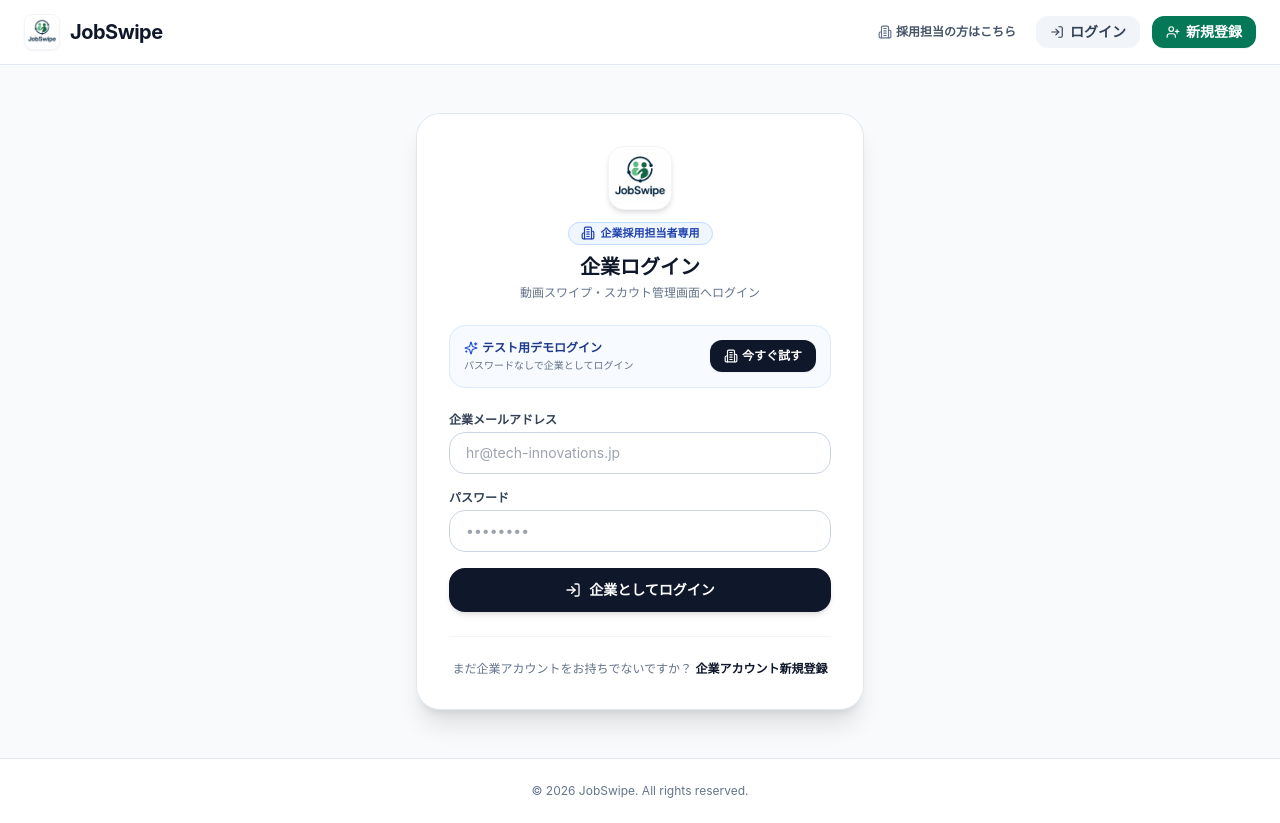
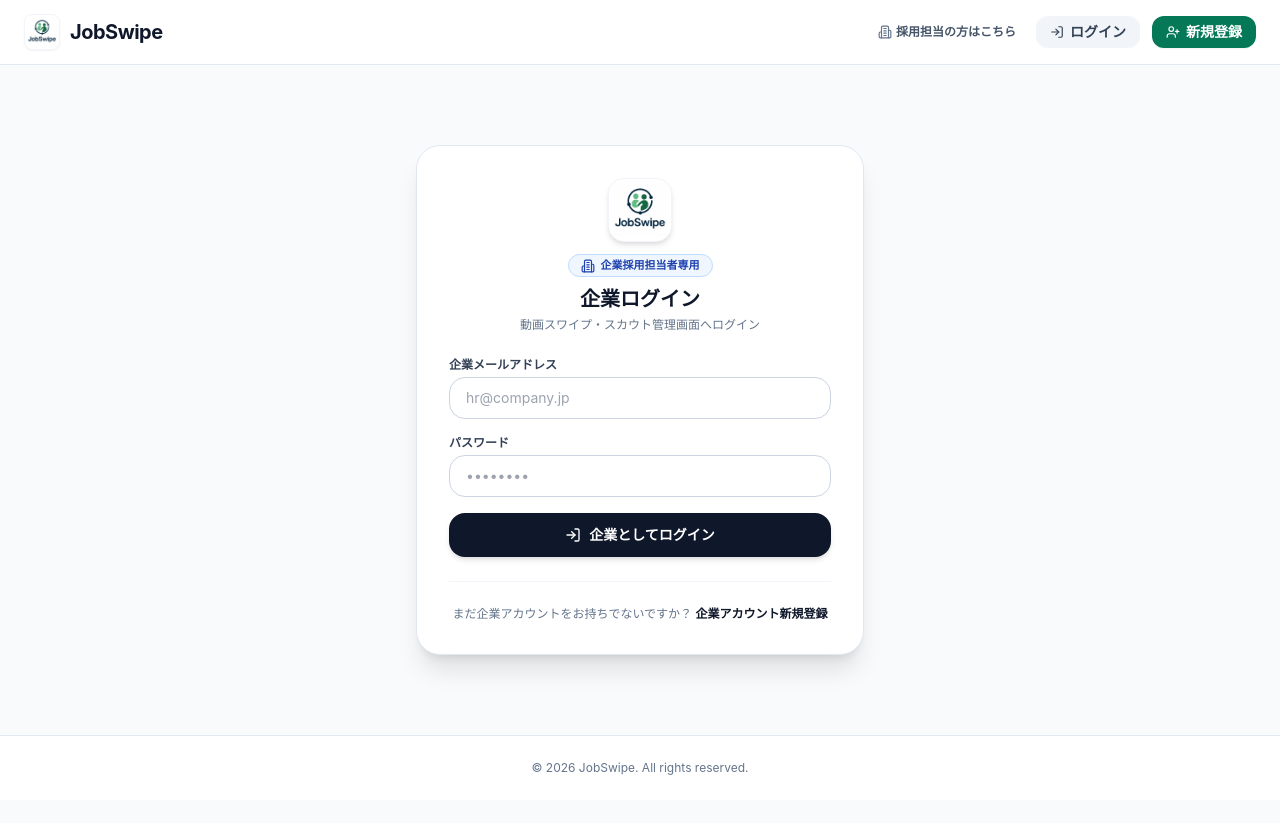
Before and after one commit to nanato0102/jobswipe, a Next.js app: page /company/login in a window 1280 px wide. After the commit the page ends 800 px from the top, so only its background shows below. Built offline with nearby package versions, Linux system fonts and the light colour scheme.

Commit message:
fix: remove home tab from unauthenticated navbar and remove all demo bypasses in favor of genuine registration/login

```diff
--- a/src/app/company/login/page.tsx
+++ b/src/app/company/login/page.tsx
@@ -4,10 +4,10 @@ import { useState } from "react";
 import Link from "next/link";
 import Image from "next/image";
 import { useAuth } from "@/context/AuthContext";
-import { LogIn, AlertCircle, Building2, Sparkles, UserPlus } from "lucide-react";
+import { LogIn, AlertCircle, Building2 } from "lucide-react";
 
 export default function CompanyLoginPage() {
-  const { login, demoLogin } = useAuth();
+  const { login } = useAuth();
   const [email, setEmail] = useState("");
   const [password, setPassword] = useState("");
   const [error, setError] = useState<string | null>(null);
@@ -36,20 +36,10 @@ export default function CompanyLoginPage() {
         window.location.href = "/swipe";
       }
     } catch (err: any) {
-      if (email) {
-        demoLogin("COMPANY");
-        window.location.href = "/swipe";
-      } else {
-        setError(err.message || "ログインに失敗しました");
-      }
+      setError(err.message || "ログインに失敗しました。企業メールアドレスとパスワードをお確かめください。");
     } finally {
       setLoading(false);
     }
-  };
-
-  const handleQuickDemo = () => {
-    demoLogin("COMPANY");
-    window.location.href = "/swipe";
   };
 
   return (
@@ -75,26 +65,6 @@ export default function CompanyLoginPage() {
           <p className="text-xs text-slate-500 mt-1">動画スワイプ・スカウト管理画面へログイン</p>
         </div>
 
-        {/* ワンクリック・デモログイン（企業用） */}
-        <div className="p-3.5 bg-blue-50/50 border border-blue-100 rounded-2xl mb-6 flex items-center justify-between">
-          <div>
-            <span className="text-xs font-bold text-blue-900 flex items-center gap-1">
-              <Sparkles className="w-3.5 h-3.5 text-blue-700" />
-              <span>テスト用デモログイン</span>
-            </span>
-            <p className="text-[10px] text-slate-500 mt-0.5">パスワードなしで企業としてログイン</p>
-          </div>
-
-          <button
-            type="button"
-            onClick={handleQuickDemo}
-            className="py-2 px-3.5 bg-slate-900 hover:bg-slate-800 active:scale-95 text-white rounded-xl text-xs font-bold shadow-sm transition-all flex items-center gap-1"
-          >
-            <Building2 className="w-3.5 h-3.5" />
-            <span>今すぐ試す</span>
-          </button>
-        </div>
-
         {error && (
           <div className="mb-4 p-3 bg-rose-50 border border-rose-200 rounded-xl text-rose-700 text-xs flex items-center gap-2">
             <AlertCircle className="w-4 h-4 flex-shrink-0" />
@@ -110,7 +80,7 @@ export default function CompanyLoginPage() {
               required
               value={email}
               onChange={(e) => setEmail(e.target.value)}
-              placeholder="hr@tech-innovations.jp"
+              placeholder="hr@company.jp"
               className="w-full text-sm border border-slate-300 rounded-2xl px-4 py-2.5 text-slate-900 focus:outline-none focus:ring-2 focus:ring-slate-900"
             />
           </div>
--- a/src/app/login/page.tsx
+++ b/src/app/login/page.tsx
@@ -4,10 +4,10 @@ import { useState } from "react";
 import Link from "next/link";
 import Image from "next/image";
 import { useAuth } from "@/context/AuthContext";
-import { LogIn, AlertCircle, User, Sparkles } from "lucide-react";
+import { LogIn, AlertCircle } from "lucide-react";
 
 export default function LoginPage() {
-  const { login, demoLogin } = useAuth();
+  const { login } = useAuth();
   const [email, setEmail] = useState("");
   const [password, setPassword] = useState("");
   const [error, setError] = useState<string | null>(null);
@@ -36,20 +36,10 @@ export default function LoginPage() {
         window.location.href = data.user.userType === "STUDENT" ? "/student/profile" : "/swipe";
       }
     } catch (err: any) {
-      if (email) {
-        demoLogin("STUDENT");
-        window.location.href = "/student/profile";
-      } else {
-        setError(err.message || "ログインに失敗しました");
-      }
+      setError(err.message || "ログインに失敗しました。メールアドレスとパスワードをお確かめください。");
     } finally {
       setLoading(false);
     }
-  };
-
-  const handleQuickDemo = () => {
-    demoLogin("STUDENT");
-    window.location.href = "/student/profile";
   };
 
   return (
@@ -68,27 +58,7 @@ export default function LoginPage() {
             />
           </div>
           <h1 className="text-xl font-bold text-slate-900">ログイン</h1>
-          <p className="text-xs text-slate-500 mt-1">マイページへログイン</p>
-        </div>
-
-        {/* ワンクリック・デモログイン（学生用） */}
-        <div className="p-3.5 bg-slate-50 border border-slate-200 rounded-2xl mb-6 flex items-center justify-between">
-          <div>
-            <span className="text-xs font-bold text-slate-800 flex items-center gap-1">
-              <Sparkles className="w-3.5 h-3.5 text-emerald-700" />
-              <span>テスト用デモログイン</span>
-            </span>
-            <p className="text-[10px] text-slate-500 mt-0.5">パスワードなしで学生としてログイン</p>
-          </div>
-
-          <button
-            type="button"
-            onClick={handleQuickDemo}
-            className="py-2 px-3.5 bg-emerald-700 hover:bg-emerald-600 active:scale-95 text-white rounded-xl text-xs font-bold shadow-sm transition-all flex items-center gap-1"
-          >
-            <User className="w-3.5 h-3.5" />
-            <span>今すぐ試す</span>
-          </button>
+          <p className="text-xs text-slate-500 mt-1">メールアドレスとパスワードを入力してください</p>
         </div>
 
         {error && (
@@ -106,7 +76,7 @@ export default function LoginPage() {
               required
               value={email}
               onChange={(e) => setEmail(e.target.value)}
-              placeholder="sato@example.com"
+              placeholder="student@example.com"
               className="w-full text-sm border border-slate-300 rounded-2xl px-4 py-2.5 text-slate-900 focus:outline-none focus:ring-2 focus:ring-emerald-700"
             />
           </div>
--- a/src/components/BottomNav.tsx
+++ b/src/components/BottomNav.tsx
@@ -3,12 +3,12 @@
 import Link from "next/link";
 import { usePathname } from "next/navigation";
 import { useAuth } from "@/context/AuthContext";
-import { Sparkles, Search, Heart, Building2, User, Film, ShieldCheck, Home, LogIn, MessageSquare } from "lucide-react";
+import { Sparkles, Search, Heart, Building2, User, Film, ShieldCheck, MessageSquare } from "lucide-react";
 
 interface NavItem {
   href: string;
   label: string;
-  icon: typeof Home;
+  icon: typeof User;
   active: boolean;
 }
 
@@ -16,19 +16,21 @@ export default function BottomNav() {
   const pathname = usePathname();
   const { isStudent, isCompany, isAdmin, isLoggedIn } = useAuth();
 
-  // ログイン・登録画面では非表示
-  if (pathname === "/login" || pathname === "/register") {
+  // 未ログイン、またはログイン・登録画面では非表示
+  if (
+    !isLoggedIn ||
+    pathname === "/login" ||
+    pathname === "/register" ||
+    pathname === "/company/login" ||
+    pathname === "/company/register" ||
+    pathname === "/"
+  ) {
     return null;
   }
 
   let navItems: NavItem[] = [];
 
-  if (!isLoggedIn) {
-    navItems = [
-      { href: "/", label: "ホーム", icon: Home, active: pathname === "/" },
-      { href: "/login", label: "ログイン", icon: LogIn, active: pathname === "/login" },
-    ];
-  } else if (isStudent) {
+  if (isStudent) {
     navItems = [
       { href: "/student/profile", label: "プロフィール", icon: User, active: pathname === "/student/profile" },
       { href: "/student/video", label: "動画投稿", icon: Film, active: pathname === "/student/video" },
--- a/src/components/Navbar.tsx
+++ b/src/components/Navbar.tsx
@@ -4,7 +4,7 @@ import Link from "next/link";
 import Image from "next/image";
 import { usePathname } from "next/navigation";
 import { useAuth } from "@/context/AuthContext";
-import { Film, User, Building2, ShieldCheck, LogIn, Sparkles, MessageSquare, Search, Heart, UserPlus, LogOut, Home, Briefcase } from "lucide-react";
+import { Film, User, Building2, ShieldCheck, LogIn, Sparkles, MessageSquare, Search, Heart, UserPlus, LogOut } from "lucide-react";
 
 export default function Navbar() {
   const pathname = usePathname();
@@ -36,22 +36,9 @@ export default function Navbar() {
           </span>
         </Link>
 
-        {/* ナビゲーションメニュー（ロールに応じた完全出し分け） */}
-        {!isAuthPage && (
+        {/* ナビゲーションメニュー（ログイン時のみ表示） */}
+        {!isAuthPage && isLoggedIn && (
           <nav className="hidden md:flex items-center gap-1 text-sm font-medium text-slate-600">
-            {/* 未ログイン時 */}
-            {!isLoggedIn && (
-              <Link
-                href="/"
-                className={`flex items-center gap-1.5 px-3 py-2 rounded-md transition-colors ${
-                  pathname === "/" ? "bg-slate-100 text-slate-900 font-semibold" : "hover:bg-slate-50 hover:text-slate-900"
-                }`}
-              >
-                <Home className="h-4 w-4 text-emerald-700" />
-                <span>ホーム</span>
-              </Link>
-            )}
-
             {/* 🎓 学生（STUDENT）ログイン時 */}
             {isStudent && (
               <>
```
